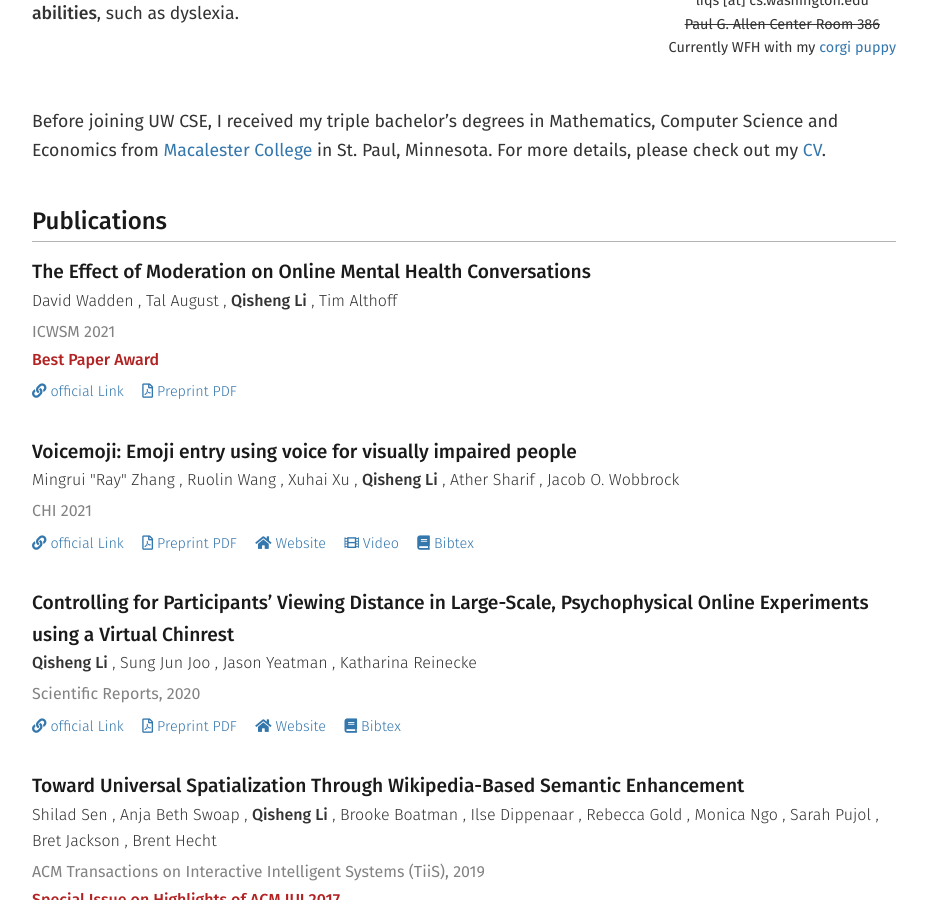
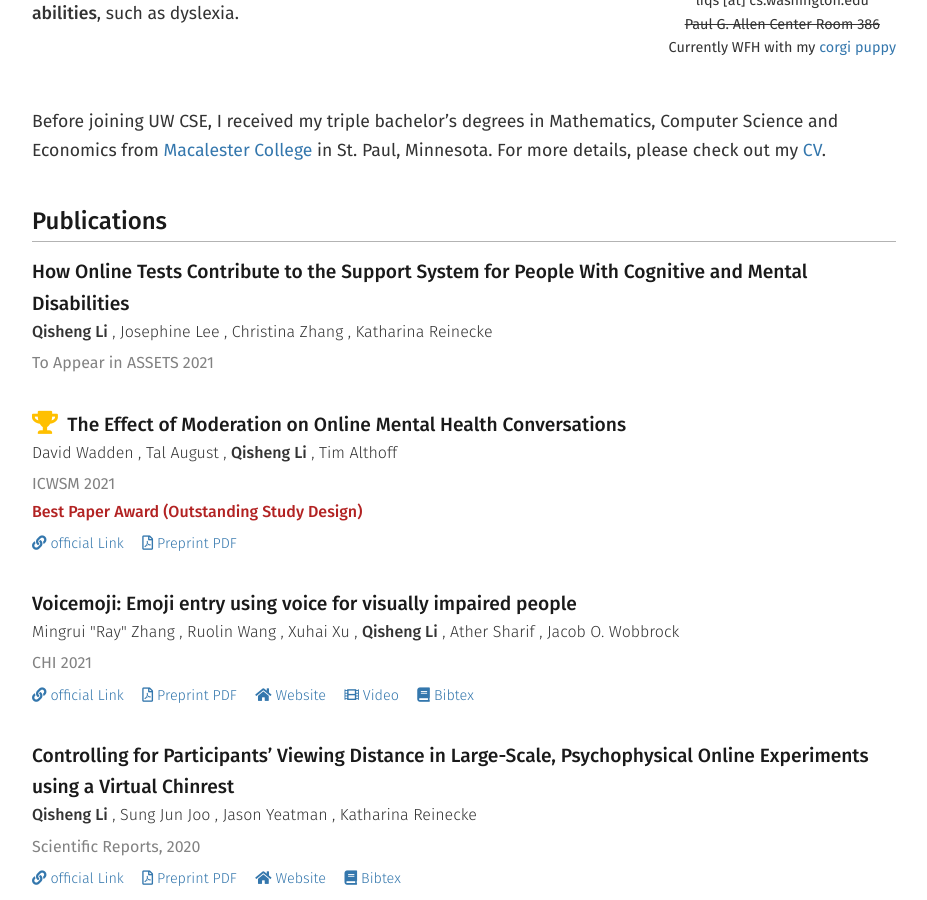
Before and after one commit to QishengLi/my_website, a Jekyll site: the page built from index.md, in a window 1280 px wide and 900 px high, scrolled down 348 px. Shown: the whole window, without its empty margins (176-1103 px from the left). Built offline with Jekyll 4.4.1, drawn with Linux system fonts in a browser that asks for light colours; nearby versions of some CDN libraries.

Commit message:
+ update ASSETS paper and CV

```diff
--- a/_data/publications.yml
+++ b/_data/publications.yml
@@ -1,3 +1,24 @@
+- id: online-tests-disabilities
+  title: "How Online Tests Contribute to the Support System for People With Cognitive and Mental Disabilities"
+  year: 2021
+  doi:
+  preprint: # /files/2021-online-tests-ASSETS.pdf
+  official:
+  authors:
+    - Qisheng Li
+    - Josephine Lee
+    - Christina Zhang
+    - Katharina Reinecke
+  venue: To Appear in ASSETS
+  venue_tags:
+    - ASSETS
+  venue_location:
+  venue_url: https://assets21.sigaccess.org
+  highlight: true
+  link:
+  type:
+    - Conference
+
 - id: mod_conversation
   title: "The Effect of Moderation on Online Mental Health Conversations"
   year: 2021
@@ -16,7 +37,7 @@
   venue_location:
   venue_url: https://www.icwsm.org/2021/index.html
   highlight: true
-  awards: Best Paper Award
+  awards: Best Paper Award (Outstanding Study Design)
   video:
   link:
   type:
--- a/_includes/publications.html
+++ b/_includes/publications.html
@@ -1,8 +1,8 @@
 {% capture anchor %}{% if pub.id %}{{ pub.id }}{% else %}{{ (pub.title | slugify) }}{% endif %}{% endcapture %}
 
 <div class="publication" data-pub='{{ pub | jsonify | escape }}'>
-<!--   <h3 id="{{ anchor }}">{% for award in pub.awards %}<i class="fas fa-{% if award == "Best Paper Award" %}trophy{% else %}award{% endif %} award-icon" title="{{ award }}"></i> {% endfor %}{{ pub.title }}</h3> -->
-  <h3 id="{{ anchor }}">{{ pub.title }}</h3>
+  <h3 id="{{ anchor }}">{% for award in pub.awards %}<i class="fas fa-{% if award == 'Best Paper Award (Outstanding Study Design)' | 'Best Paper Award'  %}trophy{% else %}award{% endif %} award-icon" title="{{ award }}"></i> {% endfor %}{{ pub.title }}</h3>
+  <!-- <h3 id="{{ anchor }}">{{ pub.title }}</h3> -->
   <div class="authors">
     {% for author in pub.authors %}{% include person person=author %}{% unless forloop.last %}, {% endunless %}
     {% endfor %}
```
Also changed, not shown: 1 other file.
